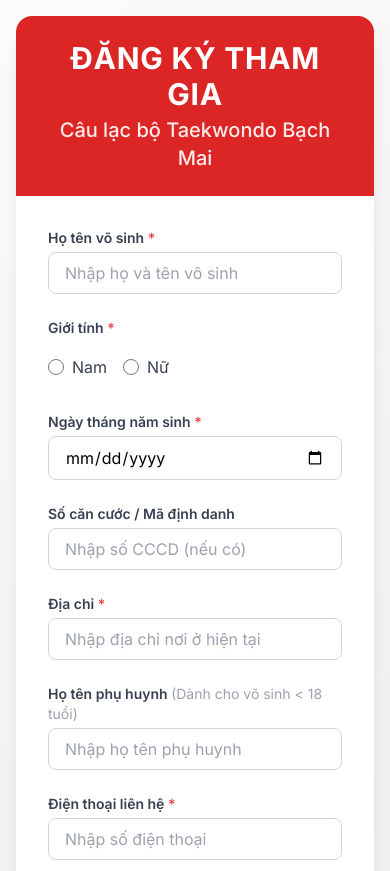
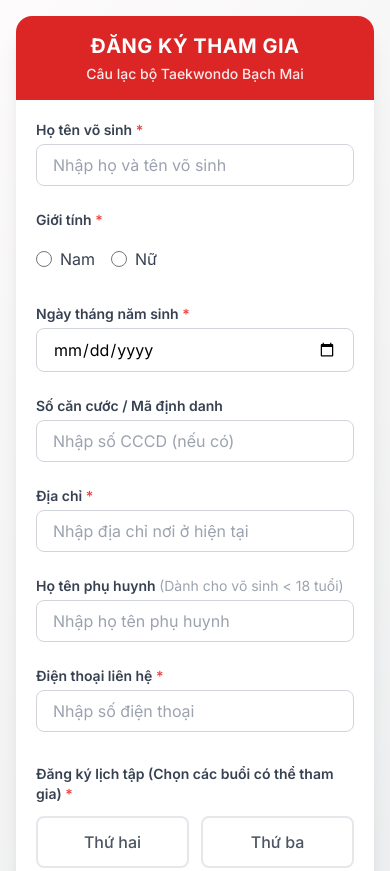
Before and after one commit to tkdhanoi/FormDangky, a plain HTML site: page index.html in a window 390 px wide. Shown: the top 871 px of the page. Drawn offline with nearby package versions, Linux system fonts and the light colour scheme.

Commit message:
Update registration form styles and success message

```diff
--- a/index.html
+++ b/index.html
@@ -25,12 +25,12 @@
     <div class="bg-white w-full max-w-3xl rounded-2xl shadow-xl overflow-hidden relative">
 
         <!-- Header Banner -->
-        <div class="bg-red-600 p-6 text-center text-white">
-            <h1 class="text-3xl font-bold tracking-wide uppercase mb-1">Đăng Ký Tham Gia</h1>
-            <h2 class="text-xl font-medium opacity-90">Câu lạc bộ Taekwondo Bạch Mai</h2>
+        <div class="bg-red-600 p-4 sm:p-6 text-center text-white">
+            <h1 class="text-xl sm:text-3xl font-bold tracking-wide uppercase mb-1 md:mb-2">Đăng Ký Tham Gia</h1>
+            <h2 class="text-sm sm:text-xl font-medium opacity-90">Câu lạc bộ Taekwondo Bạch Mai</h2>
         </div>
 
-        <form id="registrationForm" class="p-8 space-y-6">
+        <form id="registrationForm" class="p-5 sm:p-8 space-y-6">
 
             <!-- Võ sinh info row -->
             <div class="grid grid-cols-1 md:grid-cols-3 gap-6">
@@ -152,7 +152,7 @@
                 </svg>
             </div>
             <h3 class="text-2xl font-bold text-gray-800 mb-2 text-center">Đăng Ký Thành Công!</h3>
-            <p class="text-gray-600 text-center mb-6">Cảm ơn bạn đã tham gia Câu lạc bộ Taekwondo Bạch Mai.</p>
+            <p class="text-gray-600 text-center mb-6">Cảm ơn bạn đã đăng ký tham gia Câu lạc bộ Taekwondo Bạch Mai. Chúng tôi sẽ liên hệ lại trong thời gian sớm nhất.</p>
             <button onclick="resetForm()" class="bg-gray-800 hover:bg-gray-900 text-white font-medium py-2 px-6 rounded-lg transition-colors">
                 Đăng ký người khác
             </button>
@@ -168,7 +168,7 @@
         const submitBtn = document.getElementById('submitBtn');
 
         // BƯỚC QUAN TRỌNG: Dán cái URL Web App bạn copy từ Google Apps Script vào đây (Bỏ trong dấu ngoặc kép)
-        const SCRIPT_URL = 'https://script.google.com/macros/s/AKfycbwr7I9zQ84teaDMa6NlDhHEI0fEfRbGnQewTH3IsIE8rzp_lVd5EcohdLNnFkNFU1zXbQ/exec';
+        const SCRIPT_URL = 'THAY_LINK_WEB_APP_CUA_BAN_VAO_DAY';
 
         form.addEventListener('submit', function(e) {
             e.preventDefault();
```
